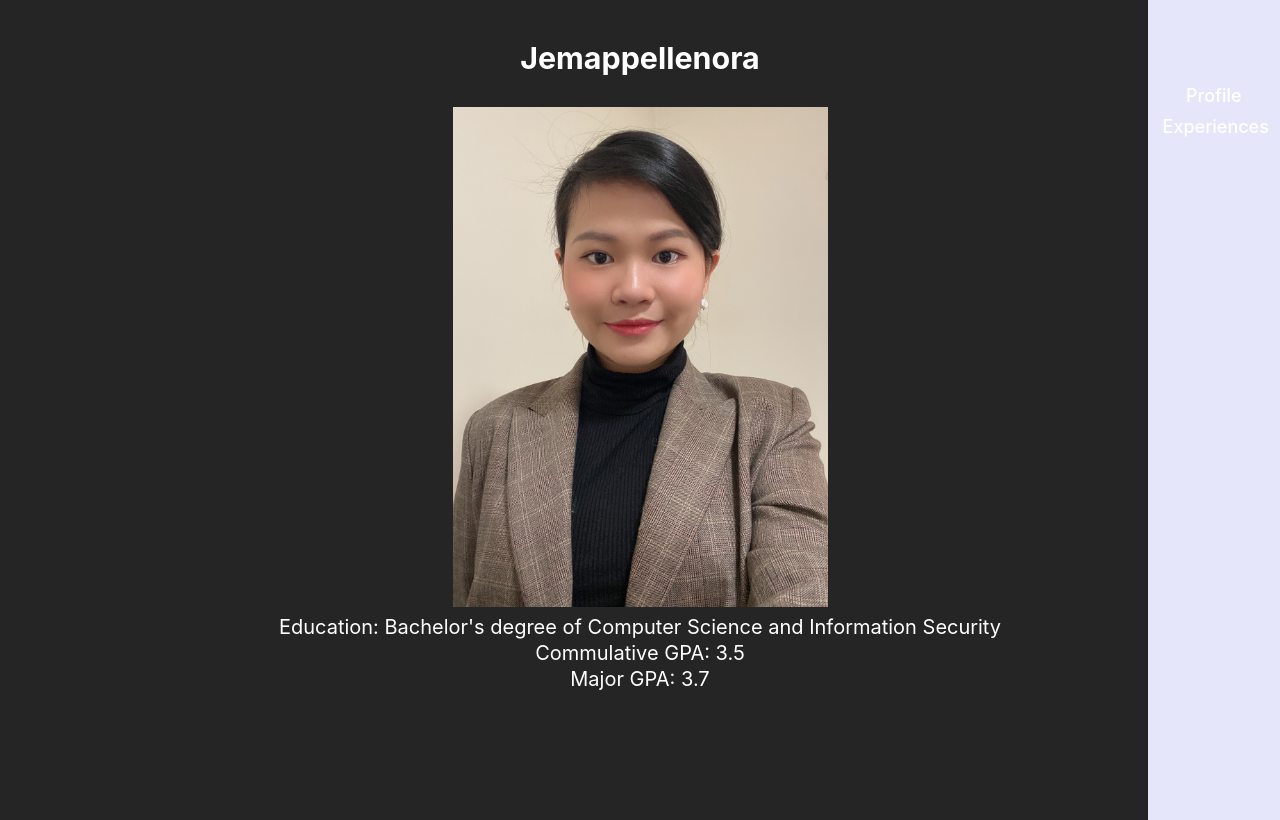
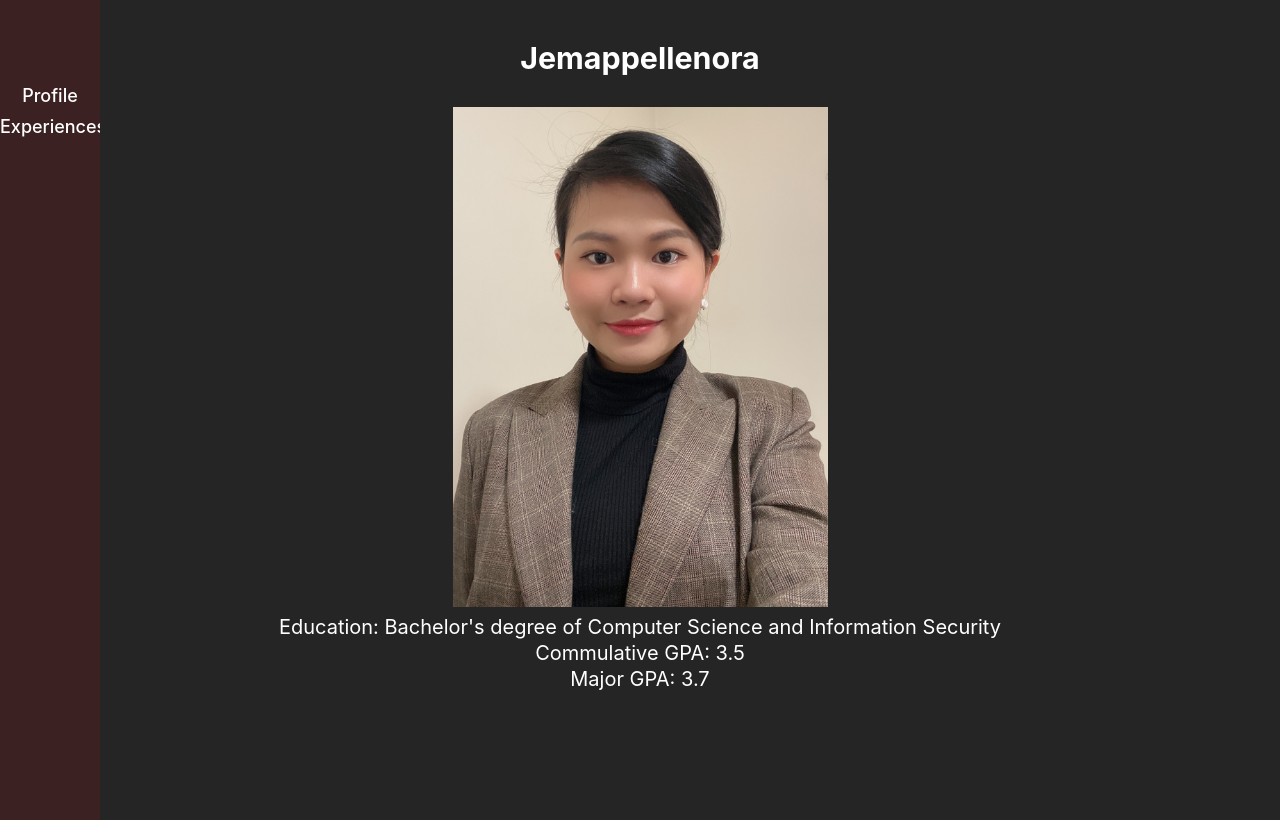
Before and after one commit to jemappellenora/FE_jemappellenoraPersonal, a React (Create React App) app: page / in a window 1280 px wide. Built offline with nearby package versions, Linux system fonts and the light colour scheme.

Commit message:
Fixed: NavBar stay left

```diff
--- a/src/app/App.css
+++ b/src/app/App.css
@@ -23,18 +23,15 @@
 }
 
 .navBar {
-  background-color: lavender;
-  padding: 15px;
-  padding-top: 75px;
   position: fixed;
-  justify-content: end;
   height: 100%;
-  width: 8%;
+  width: 100px;
   z-index: 1;
+  background-color: rgba(255, 0, 0, 0.1);
   overflow-x: hidden;
   overflow-y: hidden;
   overflow: hidden;
-  right: 0;
+  padding-top: 75px;
 }
 
 .navLink {
@@ -46,10 +43,10 @@
 }
 .navLink:visited {
   text-decoration: none;
-  color: #454545;
+  color: #555555;
 }
 .navLink:hover {
-  color: salmon;
+  color: lavender;
 }
 
 .expCard {
```
